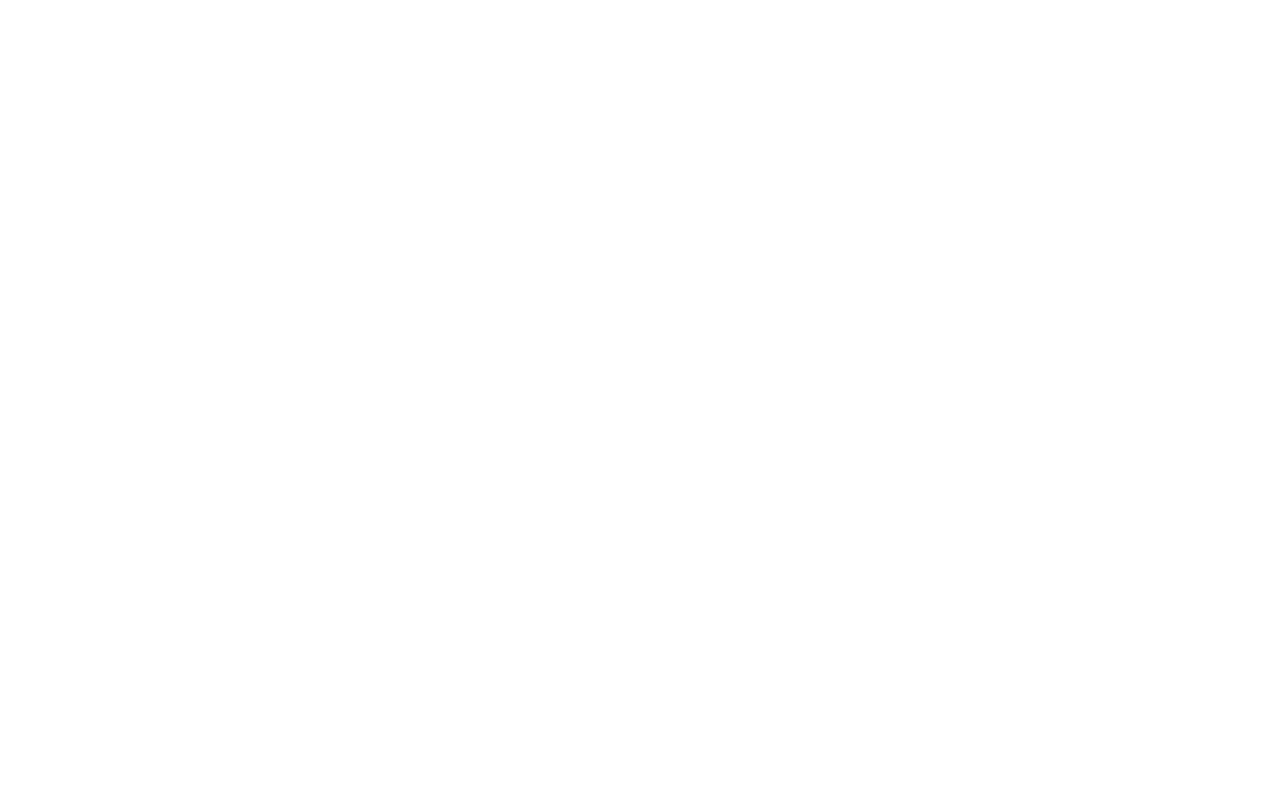
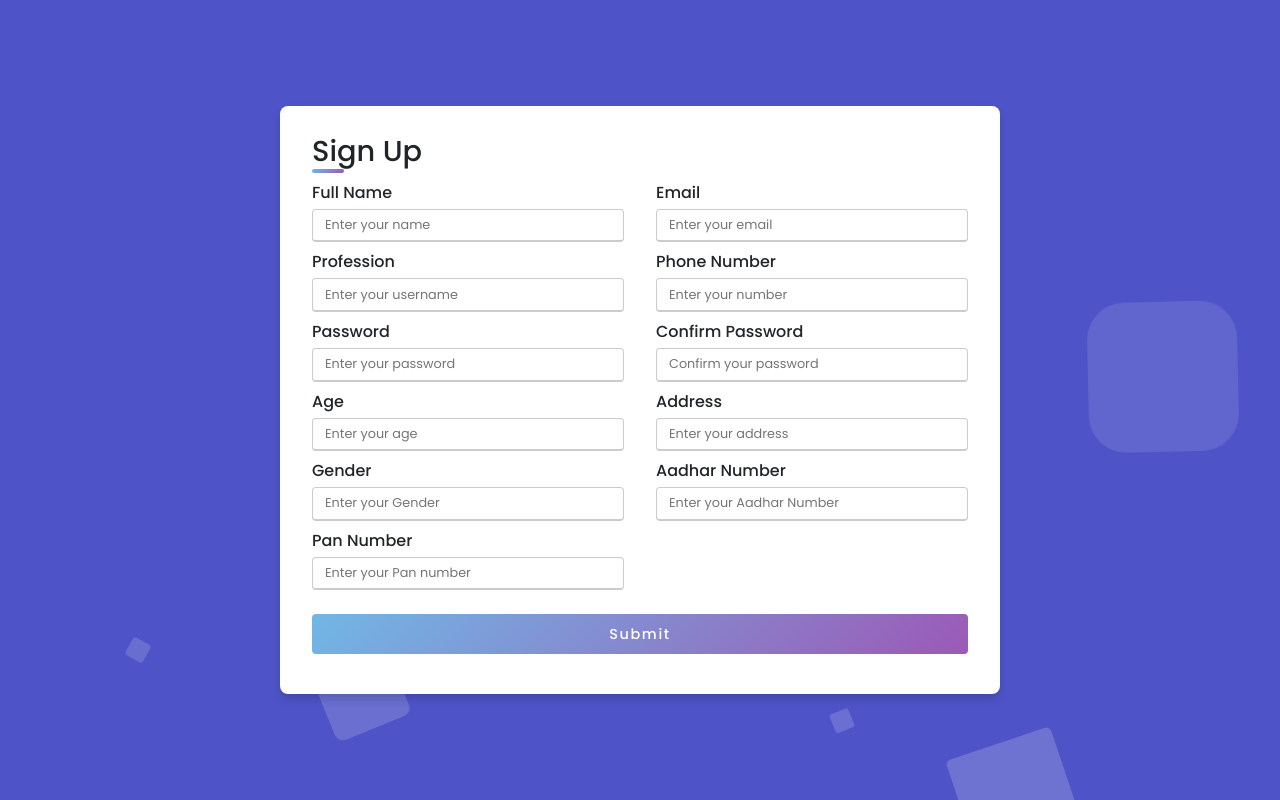
Before and after one commit to Ankuuush/Len-Den, a React (Create React App) app in the folder frontend/: page /signup in a window 1280 px wide. Before the commit this address had no page. Built offline with nearby package versions, Linux system fonts and the light colour scheme.

Commit message:
Signup done

```diff
--- a/frontend/src/App.js
+++ b/frontend/src/App.js
@@ -2,6 +2,7 @@
 import 'bootstrap/dist/css/bootstrap.min.css';
 import NavBar from './Components/NavBar';
 import Login from './Components/Login';
+import Signup from './Components/Signup';
 import {
   BrowserRouter as Router,
   Routes,
@@ -13,6 +14,7 @@
       <Routes>
         <Route path='/' element={<NavBar/>}/>
         <Route path='/login' element={<Login/>}/>
+        <Route path='/signup' element={<Signup/>}/>
       </Routes>
     </Router>
   );
--- /dev/null
+++ b/frontend/src/Components/Signup.css
@@ -0,0 +1,145 @@
+@import url('https://fonts.googleapis.com/css2?family=Poppins:wght@200;300;400;500;600;700&display=swap');
+*{
+  margin: 0;
+  padding: 0;
+  box-sizing: border-box;
+  font-family: 'Poppins',sans-serif;
+}
+.bodySignup{
+  height: 100vh;
+  display: flex;
+  justify-content: center;
+  align-items: center;
+}
+.containerSignup{
+  max-width: 45em;
+  width: 100%;
+  background-color: #fff;
+  padding: 1.5rem 2rem;
+  border-radius: 0.5em;
+  box-shadow: 0 5px 10px rgba(0,0,0,0.15);
+}
+.containerSignup .title{
+  font-size: 1.8rem;
+  font-weight: 500;
+  position: relative;
+}
+.containerSignup .title::before{
+  content: "";
+  position: absolute;
+  left: 0;
+  bottom: 0;
+  height: 0.25rem;
+  width: 2rem;
+  border-radius: 0.25rem;
+  background: linear-gradient(135deg, #71b7e6, #9b59b6);
+}
+.content form .user-details{
+  display: flex;
+  flex-wrap: wrap;
+  justify-content: space-between;
+  margin: 0.5rem 0 0.6rem 0;
+}
+form .user-details .input-box{
+  margin-bottom: 0.5rem;
+  width: calc(100% / 2 - 1rem);
+  /* width:90px; */
+  /* max-height: 3rem; */
+}
+form .input-box label.details{
+  display:block;
+  font-weight: 500;
+  margin-bottom: 0.25rem;
+}
+.user-details .input-box input{
+  height: 2.1rem;
+  width: 100%;
+  outline: none;
+  font-size: 0.8rem;
+  border-radius: 0.25rem;
+  padding-left: 0.75rem;
+  border: 0.1rem solid #ccc;
+  border-bottom-width: 2px;
+  transition: all 0.3s ease;
+}
+.user-details .input-box input:focus,
+.user-details .input-box input:valid{
+  border-color: #9b59b6;
+}
+ form .gender-details .gender-title{
+  font-size: 1rem;
+  font-weight: 500;
+ }
+ form .category{
+   display: flex;
+   width: 40%;
+   margin: 0.25rem 0 ;
+   justify-content: space-between;
+ }
+ form .category label{
+   display: flex;
+   align-items: center;
+   cursor: pointer;
+ }
+ form .category label .dot{
+  height: 0.9rem;
+  width: 0.9rem;
+  border-radius: 50%;
+  margin-right: 0.5rem;
+  background: #d9d9d9;
+  border: 0.25rem solid transparent;
+  transition: all 0.3s ease;
+}
+ #dot-1:checked ~ .category label .one,
+ #dot-2:checked ~ .category label .two,
+ #dot-3:checked ~ .category label .three{
+   background: #9b59b6;
+   border-color: #d9d9d9;
+ }
+ form input[type="radio"]{
+   display: none;
+ }
+ form .button{
+   height: 2.5rem;
+   margin: 1rem 0
+ }
+ form .button input{
+   height: 100%;
+   width: 100%;
+   border-radius: 0.25rem;
+   border: none;
+   color: #fff;
+   font-size: 0.9rem;
+   font-weight: 500;
+   letter-spacing: 0.1rem;
+   cursor: pointer;
+   transition: all 0.3s ease;
+   background: linear-gradient(135deg, #71b7e6, #9b59b6);
+ }
+ form .button input:hover{
+  background: linear-gradient(-135deg, #71b7e6, #9b59b6);
+  }
+ @media(max-width: 584px){
+ .containerSignup{
+  max-width: 100%;
+}
+form .user-details .input-box{
+    margin-bottom: 0.5rem;
+    width: 100%;
+  }
+  form .category{
+    width: 100%;
+  }
+  .content form .user-details{
+    max-height: 15rem;
+    overflow-y: scroll;
+  }
+  .user-details::-webkit-scrollbar{
+    width: 5px;
+  }
+  }
+  @media(max-width: 459px){
+  .containerSignup .content .category{
+    flex-direction: column;
+  }
+}
--- /dev/null
+++ b/frontend/src/Components/Signup.js
@@ -0,0 +1,110 @@
+import React, { useState } from "react";
+import { useNavigate } from "react-router-dom";
+import './Signup.css'
+const Signup = () => {
+    const navigate = useNavigate();
+    const [credentials, setCredentials] = useState({ name: "", email: "", password: "", phone_no: "", profession: "", age: "", address: "", gender: "", aadharNum: "", panNum: "" })
+    const onChange = (e) => {
+      setCredentials({ ...credentials, [e.target.name]: e.target.value })
+    }
+    const handleSubmit = async (e) => {
+      e.preventDefault();
+      const response = await fetch('http://localhost:5000/api/auth/signup', {
+        method: 'POST',
+        headers: {
+          'Content-Type': 'application/json'
+        },
+        body: JSON.stringify({ name: credentials.name, email: credentials.email, password: credentials.password, phone_no: credentials.phone_no, profession: credentials.profession, age: credentials.age, address: credentials.address, gender: credentials.gender, aadharNum: credentials.aadharNum, panNum: credentials.panNum })
+      });
+      const json = await response.json();
+      if (json.success) {
+        localStorage.setItem("token", json.authToken)
+        // navigate('/profile')
+        alert("Ho gya bhai");
+      }
+      else {
+        alert(json.errors);
+      }
+    }
+
+    return (
+        <div className="bodySignup">
+            <div className="containerSignup context">
+                <div className="title">Sign Up</div>
+                <div className="content">
+                    <form onSubmit={handleSubmit}>
+                        <div className="user-details">
+                            <div className="input-box">
+                                <label htmlFor="name" className="details">Full Name</label>
+                                <input type="text" id="name" onChange={onChange} value={credentials.name} name="name" placeholder="Enter your name" required />
+                            </div>
+                            <div className="input-box">
+                                <label htmlFor="email" className="details">Email</label>
+                                <input type="text" id="email" name="email" placeholder="Enter your email" onChange={onChange} value={credentials.email} required />
+                            </div>
+                            <div className="input-box">
+                                <label htmlFor="profession" className="details">Profession</label>
+                                <input type="text" id="profession" name="profession" onChange={onChange} value={credentials.profession} placeholder="Enter your username" required />
+                            </div>
+                            <div className="input-box">
+                                <label htmlFor="phone_no" className="details">Phone Number</label>
+                                <input type="text" id="phone_no" name="phone_no" onChange={onChange} value={credentials.phone_no} placeholder="Enter your number" required />
+                            </div>
+                            <div className="input-box">
+                                <label htmlFor="password" className="details">Password</label>
+                                <input type="password" id="password" name="password" onChange={onChange} value={credentials.password} placeholder="Enter your password" required />
+                            </div>
+                            <div className="input-box">
+                                <label className="details">Confirm Password</label>
+                                <input
+                                    type="password" onChange={onChange}
+                                    placeholder="Confirm your password"
+                                    required
+                                />
+                            </div>
+                            <div className="input-box">
+                                <label htmlFor="age" className="details">Age</label>
+                                <input type="text" id="age" name="age" onChange={onChange} value={credentials.age} placeholder="Enter your age" required />
+                            </div>
+                            <div className="input-box">
+                                <label htmlFor="address" className="details">Address</label>
+                                <input type="text" id="address" name="address" onChange={onChange} value={credentials.address} placeholder="Enter your address" required />
+                            </div>
+                            <div className="input-box">
+                                <label htmlFor="gender" className="details">Gender</label>
+                                <input type="text" id="gender" name="gender" onChange={onChange} value={credentials.gender} placeholder="Enter your Gender" required />
+                            </div>
+                            <div className="input-box">
+                                <label htmlFor="aadharNum" className="details">Aadhar Number</label>
+                                <input type="text" id="aadharNum" name="aadharNum" onChange={onChange} value={credentials.aadharNum} placeholder="Enter your Aadhar Number" required />
+                            </div>
+                            <div className="input-box">
+                                <label htmlFor="panNum" className="details">Pan Number</label>
+                                <input type="text" id="panNum" name="panNum" onChange={onChange} value={credentials.panNum} placeholder="Enter your Pan number" required />
+                            </div>
+                        </div>
+                        <div className="button">
+                            <input type="submit" defaultValue="Register" />
+                        </div>
+                    </form>
+                </div>
+            </div>
+            <div className="area" >
+            <ul className="circles">
+                    <li></li>
+                    <li></li>
+                    <li></li>
+                    <li></li>
+                    <li></li>
+                    <li></li>
+                    <li></li>
+                    <li></li>
+                    <li></li>
+                    <li></li>
+            </ul>
+    </div >
+        </div>
+    )
+}
+
+export default Signup
--- a/frontend/src/Components/Style.css
+++ b/frontend/src/Components/Style.css
@@ -5,7 +5,7 @@
 }
 
 .context {
-    width: 100%;
+    width: 100vw;
     position: absolute;
     z-index: 1;
 }
```
